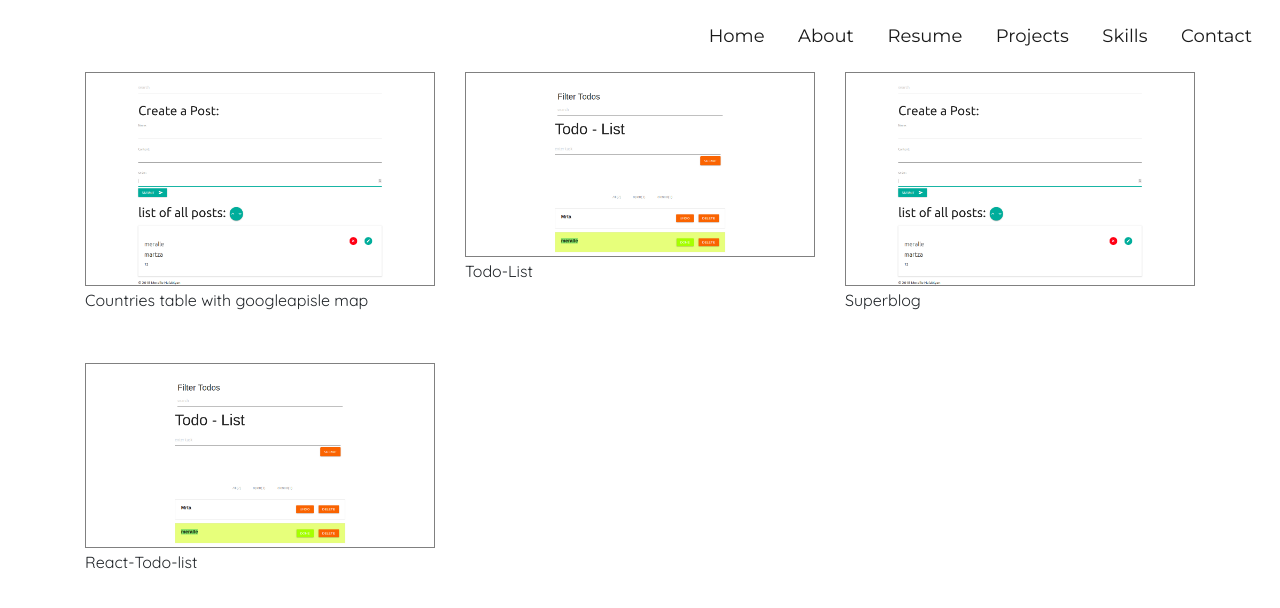
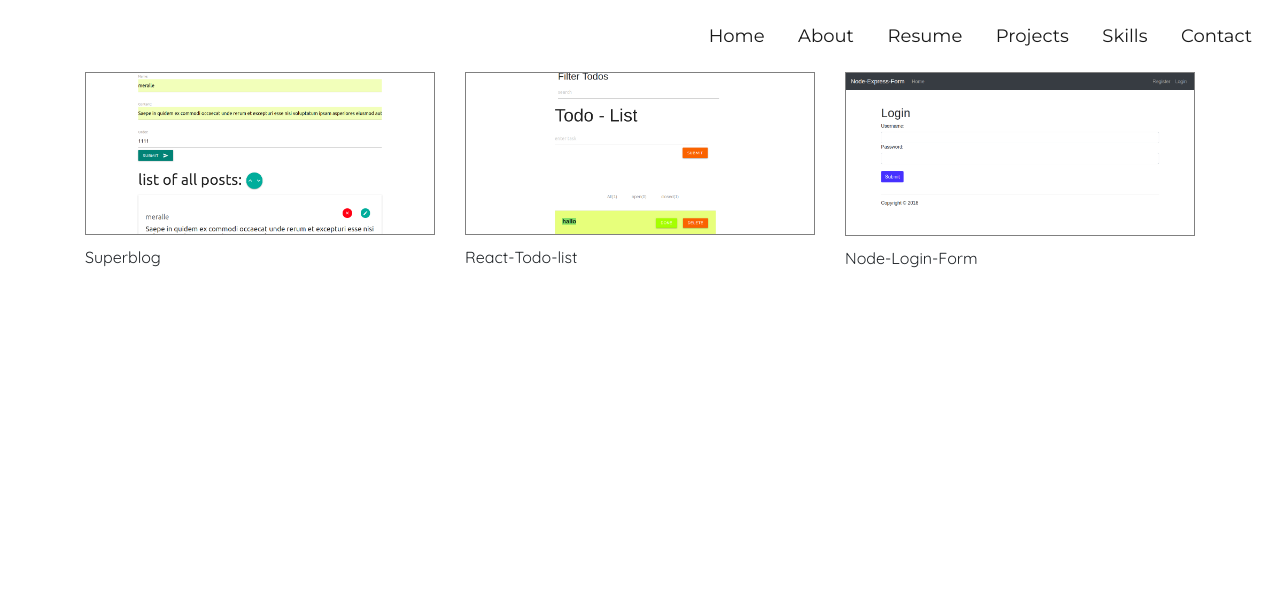
Before and after one commit to Meralle/Portfolio, a website: page challenges.html in a window 1280 px wide. Drawn offline with nearby package versions, Linux system fonts and the light colour scheme.

Commit message:
resize pic

```diff
--- a/challenges.html
+++ b/challenges.html
@@ -49,37 +49,30 @@
   <section>
   <div class="container project-section">
     <div class="width row">
-        <div class="col-md-4  col-sm-6 mb-5">
-            <a href="https://meralle.github.io/countriers/" target="blank">
-                <img src=./img/Superblog.png
+        <div class="col-md-4  col-sm-6">
+            <a href="https://github.com/Meralle/superblog" target="blank">
+                <img src=./img/superblog.png
                     class="img-fluid project-item">
             </a>
-            <span class="project-title">Countries table with googleapisle map</span>
-        </div>
-
-        <div class="col-md-4 col-sm-6">
-            <a href="https://github.com/Meralle/Location-Of-My-Origin">
-                <img  src=./img/todo-list.png
-                      class="img-fluid project-item">
-            </a>
-            <span class="project-title">Todo-List</span>
-        </div>
-
-        <div class="col-md-4  col-sm-6">
-            <a href="https://github.com/Meralle/superblog" target="blank">
-                <img src=./img/Superblog.png
-                    class="img-fluid project-item">
-            </a>
-            <span class="project-title">Superblog</span>
+            <p class="project-title">Superblog</p>
         </div>
 
         <div class="col-md-4 col-sm-6">
             <a href="https://github.com/Meralle/react_todo_list">
-                <img src=./img/todo-list.png
+                <img src=./img/todo.png
                     class="img-fluid project-item">
             </a>
-            <span class="project-title">React-Todo-list</span>
+            <p class="project-title">React-Todo-list</p>
         </div>
+        <div class="col-md-4 col-sm-6">
+            <a href="https://github.com/Meralle/mongokb">
+                <img src=./img/node.png
+                    class="img-fluid project-item">
+            </a>
+            <p class="project-title">Node-Login-Form</p>
+        </div>
+         <a >
+
 
  </div>
 </section><br>
--- a/style.css
+++ b/style.css
@@ -138,11 +138,11 @@ p {
   box-shadow: 0 2px 20px rgba(232,231,233,.45),0 2px 20px rgba(0,0,0,.45);
 }
 
-.aboutme img {
+/*.aboutme img {
 	width:80%;
 	height:auto;
 	border-radius:50% !important;
-}
+}*/
 
 div i {
 	font-size: 4rem;
```
Also changed, not shown: index.html (+4 -3 lines), img/Superblog.png (deleted), img/github.png, img/node.png (added), img/superblog.png (added), img/todo-list.png (deleted), img/todo.png (added).
